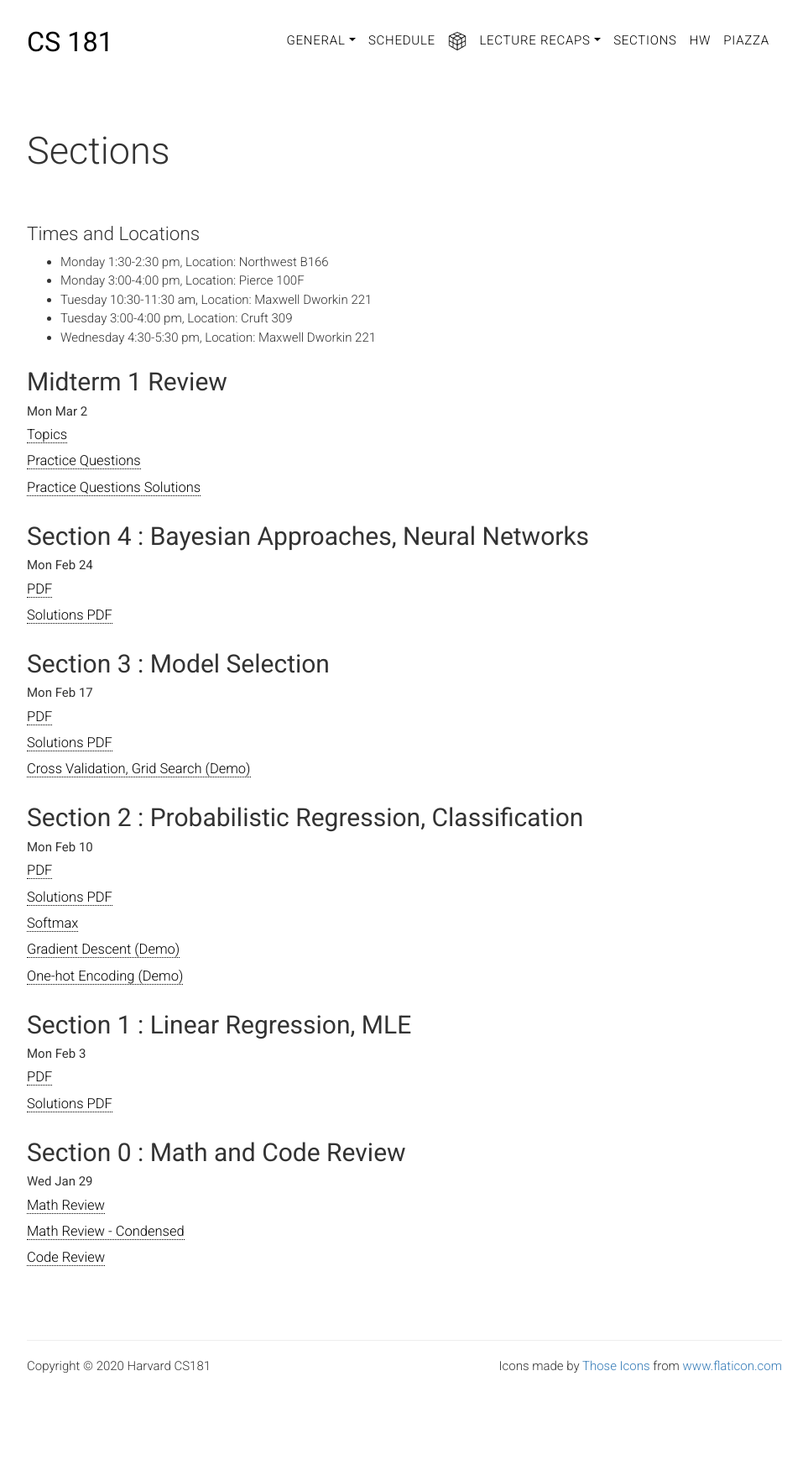
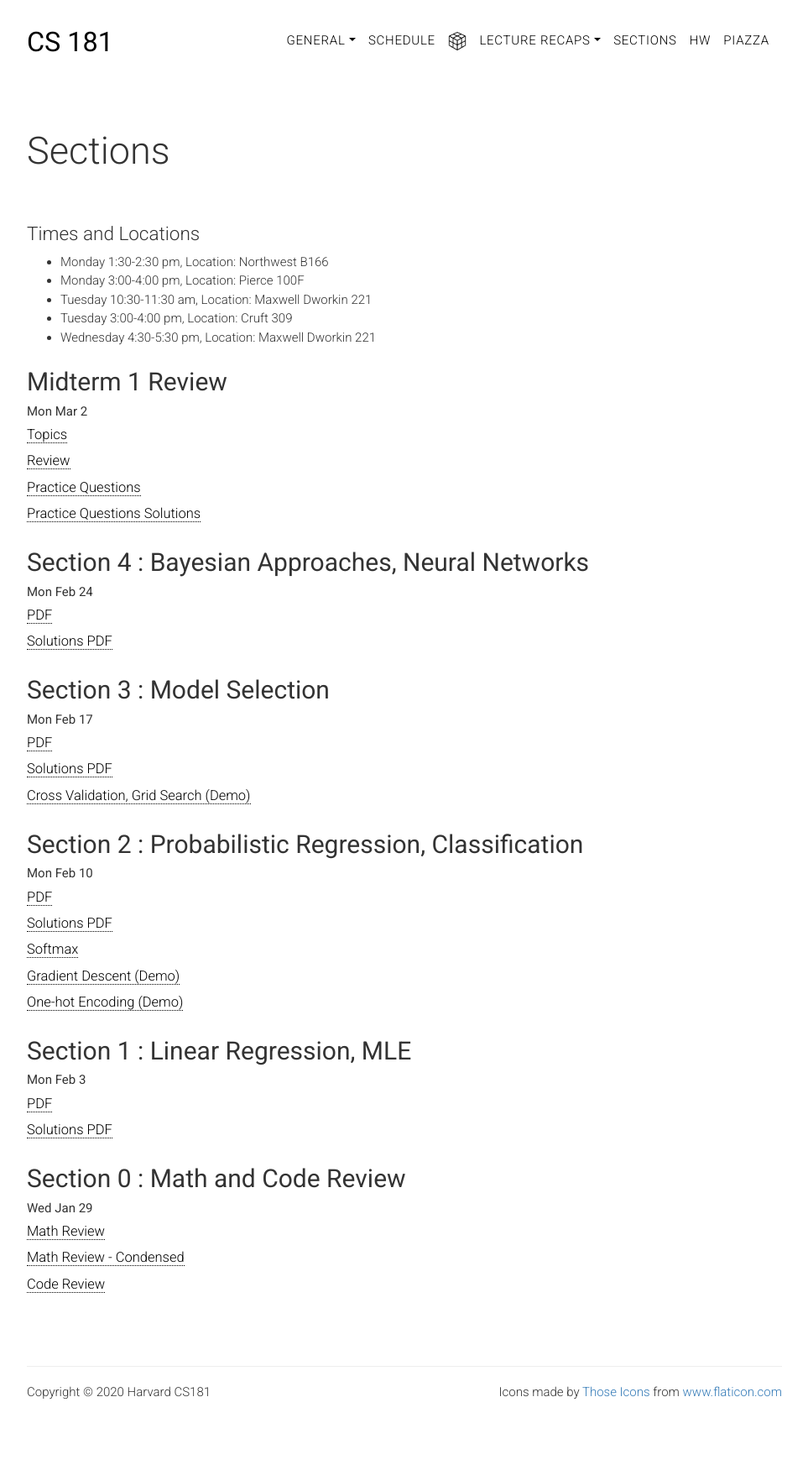
Before and after one commit to harvard-ml-courses/cs181-web-2020, a Jekyll site: the page built from sections.html, in a window 1280 px wide. Shown: the whole page at 84% size, without its empty margins (158-1121 px from the left). Built offline with Jekyll 4.4.1, drawn with Linux system fonts in a browser that asks for light colours; before the commit the page ends 1713 px from its top, so only the background shows below that.

Commit message:
review notes added

```diff
--- a/sections.html
+++ b/sections.html
@@ -19,6 +19,7 @@
         <p class="head-subtitle">Mon Mar 2</p>
         <ul class="lists">
             <li><a href="sections/topics1.pdf" target="_blank">Topics</a></li>
+            <li><a href="sections/review1.pdf" target="_blank">Review</a></li>
             <li><a href="sections/practice1.pdf" target="_blank">Practice Questions</a></li>
             <li><a href="sections/practice1-soln.pdf" target="_blank">Practice Questions Solutions</a></li>
         </ul>
```
Also changed, not shown: 1 other file.
